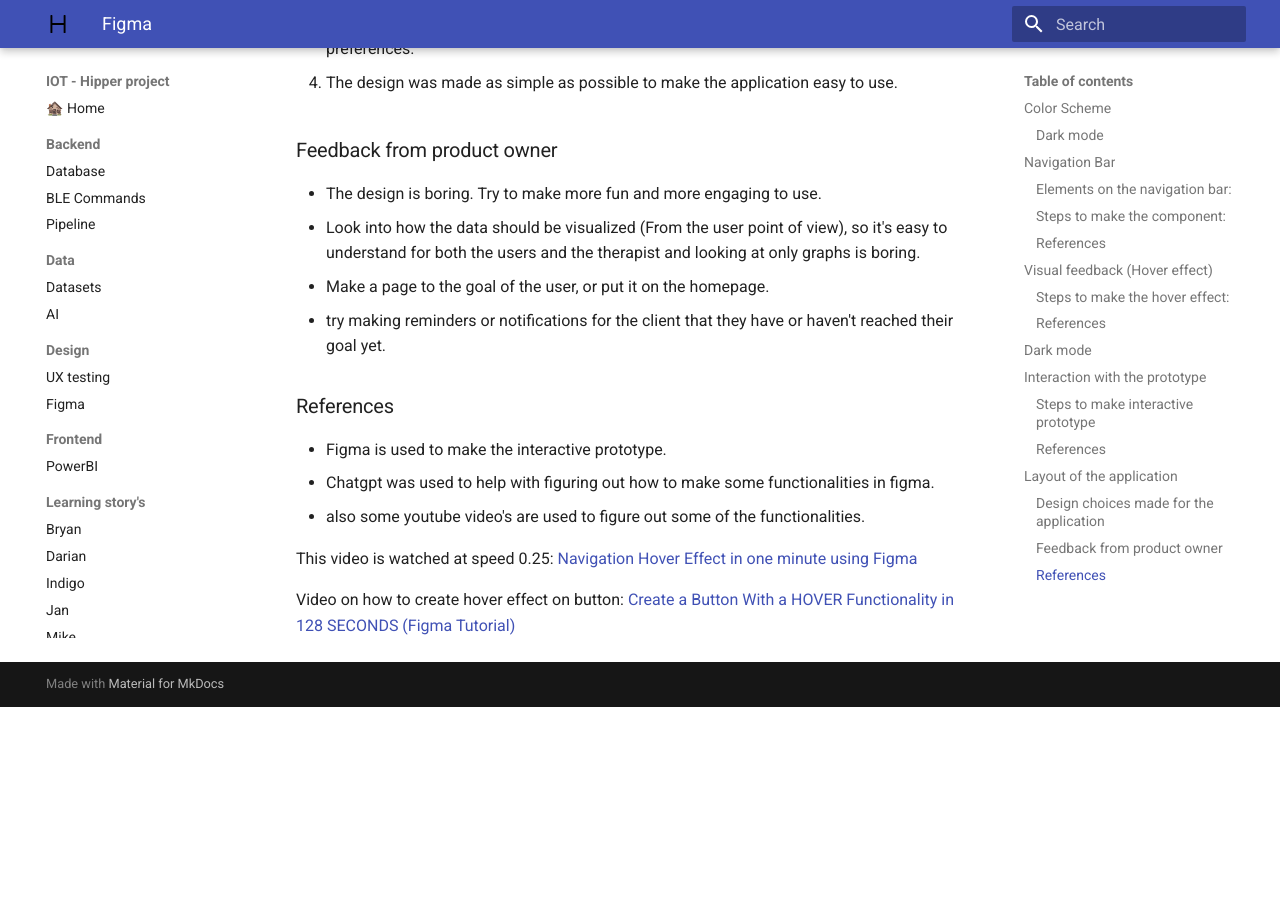
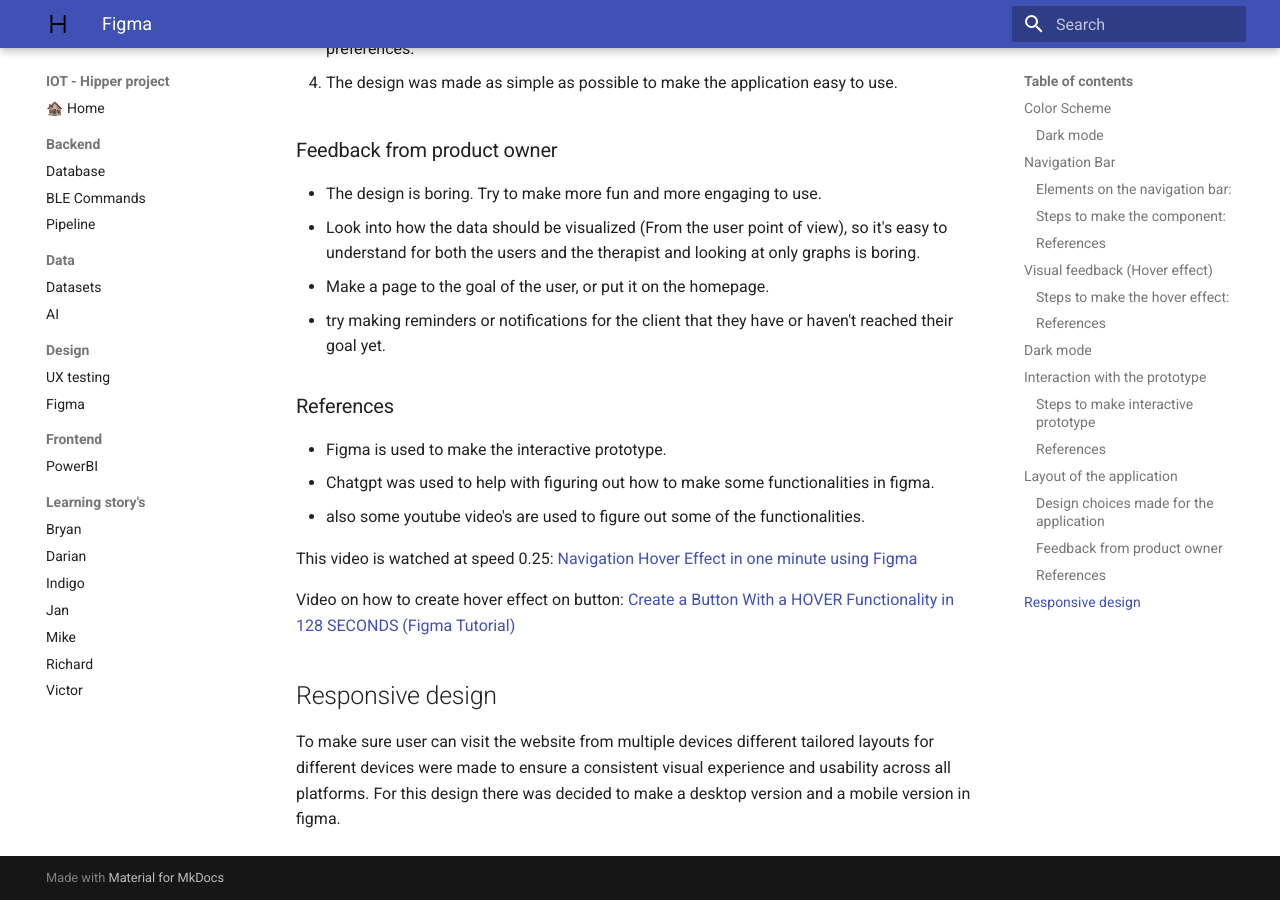
Before and after one commit to Vic-Warden/Digital-Life-Hipper-Monitoring, an MkDocs documentation site: the page built from docs/design/figma.md, in a window 1280 px wide and 900 px high, scrolled down 6433 px. Built offline with MkDocs 1.6.1 and Material for MkDocs 9.7.7, drawn with Linux system fonts in a browser that asks for light colours; before the commit the page ends 7140 px from its top, so only the background shows below that.

Commit message:
docs: responsive design description.

```diff
--- a/docs/design/figma.md
+++ b/docs/design/figma.md
@@ -148,3 +148,6 @@
 This video is watched at speed 0.25:  [Navigation Hover Effect in one minute using Figma](https://www.youtube.com/watch?v=CnJIfQRur28)
 
 Video on how to create hover effect on button: [Create a Button With a HOVER Functionality in 128 SECONDS (Figma Tutorial)](https://www.youtube.com/watch?v=AHBEpMD2dZ0)
+
+## Responsive design
+To make sure user can visit the website from multiple devices different tailored layouts for different devices were made to ensure a consistent visual experience and usability across all platforms. For this design there was decided to make a desktop version and a mobile version in figma.
```
